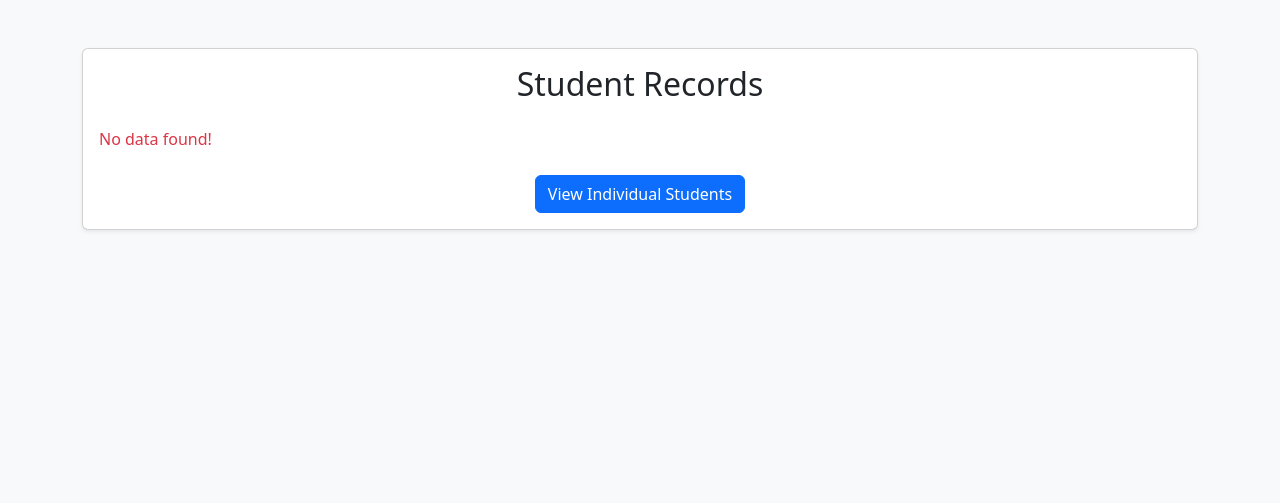
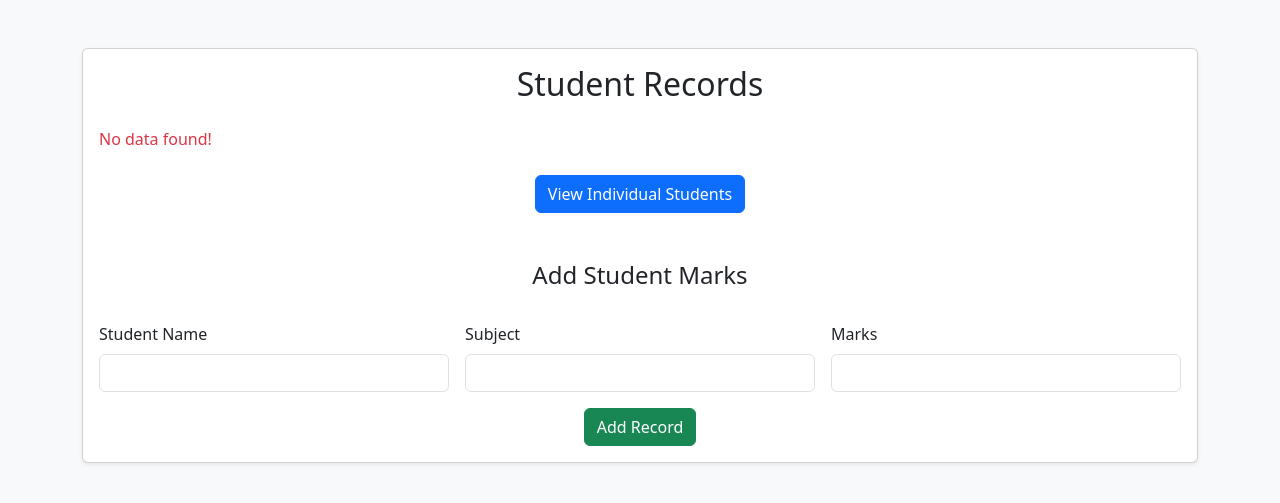
Before and after one commit to muhammedsanharkt/student-marklist-app, a PHP site: page /view-marks.php in a window 1280 px wide. Shown: the top 503 px of the page. Run offline with PHP 8.4, Linux system fonts and the light colour scheme; data that the repository does not hold is empty.

Commit message:
new featuresa added

```diff
--- a/view-marks.php
+++ b/view-marks.php
@@ -27,6 +27,29 @@ if ($conn->connect_error) {
 $sql = "SELECT * FROM students_marks";
 $result = $conn->query($sql);
 ?>
+
+
+<!-- creating tables by the user -->
+<?php
+if (isset($_POST['submit'])) {
+    $name = $_POST['student_name'];
+    $subject = $_POST['subject'];
+    $marks = $_POST['marks'];
+
+    $insert = "INSERT INTO students_marks (STUDENT_NAME, SUBJECT, MARKS)
+               VALUES ('$name', '$subject', $marks)";
+
+    if ($conn->query($insert) === TRUE) {
+        echo "<div class='alert alert-success mt-3'>Student record added successfully!</div>";
+        // Optional: refresh the page
+        echo "<meta http-equiv='refresh' content='2'>";
+    } else {
+        echo "<div class='alert alert-danger mt-3'>Error: " . $conn->error . "</div>";
+    }
+}
+?>
+
+
 
 <div class="container my-5">
     <div class="card shadow-sm">
@@ -65,9 +88,35 @@ if ($result->num_rows > 0) {
             <div class="text-center mt-4">
                 <a href="individual-student.php" class="btn btn-primary">View Individual Students</a>
             </div>
+            <div>
+                <!-- adding dtudent details by the user -->
+
+<h4 class="mt-5 text-center">Add Student Marks</h4>
+<form method="POST" action="" class="row g-3 mt-3">
+    <div class="col-md-4">
+        <label for="student_name" class="form-label">Student Name</label>
+        <input type="text" class="form-control" id="student_name" name="student_name" required>
+    </div>
+    <div class="col-md-4">
+        <label for="subject" class="form-label">Subject</label>
+        <input type="text" class="form-control" id="subject" name="subject" required>
+    </div>
+    <div class="col-md-4">
+        <label for="marks" class="form-label">Marks</label>
+        <input type="number" class="form-control" id="marks" name="marks" required>
+    </div>
+    <div class="col-12 text-center mt-3">
+        <button type="submit" name="submit" class="btn btn-success">Add Record</button>
+    </div>
+</form>
+
+
+
+            </div>
         </div>
     </div>
 </div>
+
 
 <!-- Bootstrap 5 JS (Optional) -->
 <script src="https://cdn.jsdelivr.net/npm/bootstrap@5.3.3/dist/js/bootstrap.bundle.min.js"></script>
```
Also changed, not shown: individual-student.php (+29 -4 lines).
